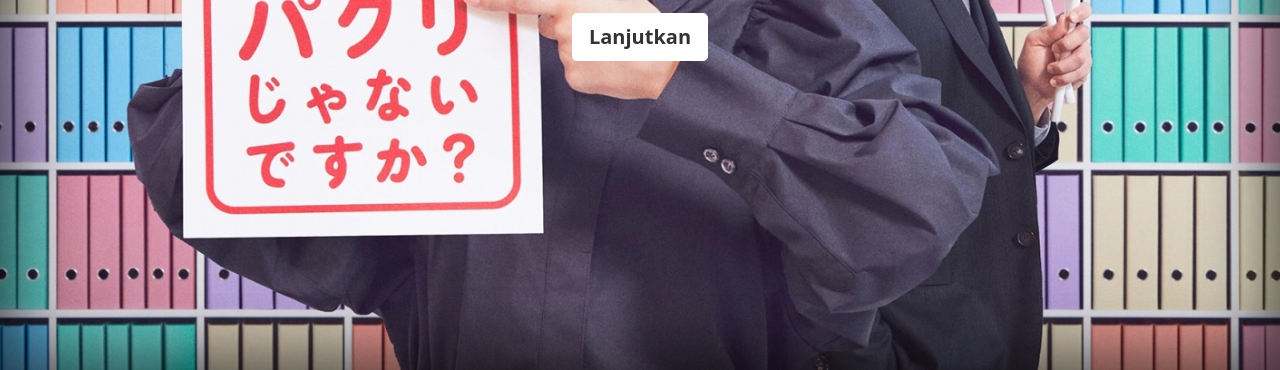
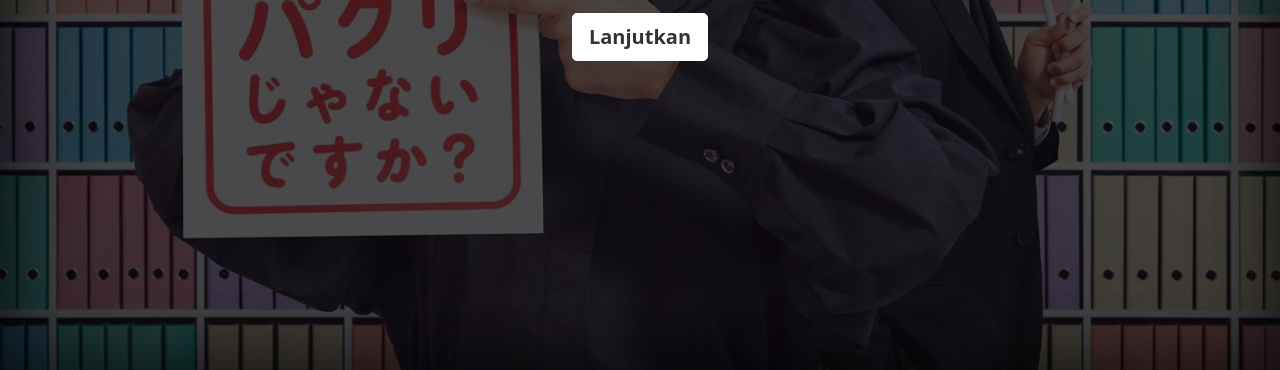
Before and after one commit to freetersubs/sorepaku, a plain HTML site: page index.html in a window 1280 px wide. Shown: the part 430-800 px from the top of the page. Drawn offline with nearby package versions, Linux system fonts and the light colour scheme.

Commit message:
Update index.html

```diff
--- a/index.html
+++ b/index.html
@@ -38,20 +38,16 @@ body, html {
 }
 
 .bg {
-  /* The image used */
-  background-image: url("sorepaku.jpg");
-  /* Full height */
+  background: linear-gradient(
+          rgba(0, 0, 0, 0.7),
+          rgba(0, 0, 0, 0.7)
+        ), url("sorepaku.jpg");
   height: 100%;
-  text-shadow: 2px 2px 2px #000000;
+  /* text-shadow: 2px 2px 2px #000000; */
 
-  /* Center and scale the image nicely */
   background-position: center;
   background-repeat: no-repeat;
   background-size: cover;
-  /* background: linear-gradient(
-          rgba(0, 0, 0, 0.7),
-          rgba(0, 0, 0, 0.7)
-        ),; */
 }
 
 .cover-container {
```
